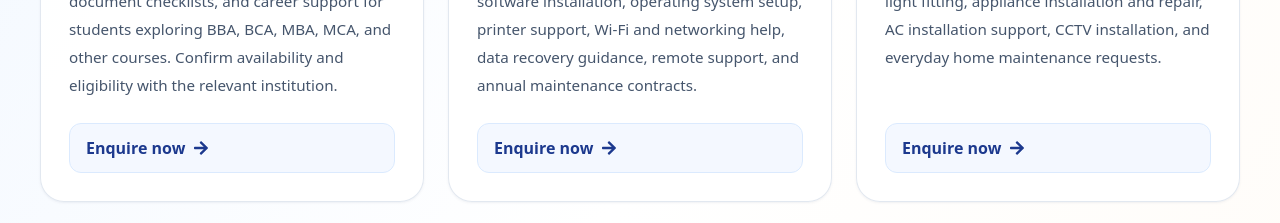
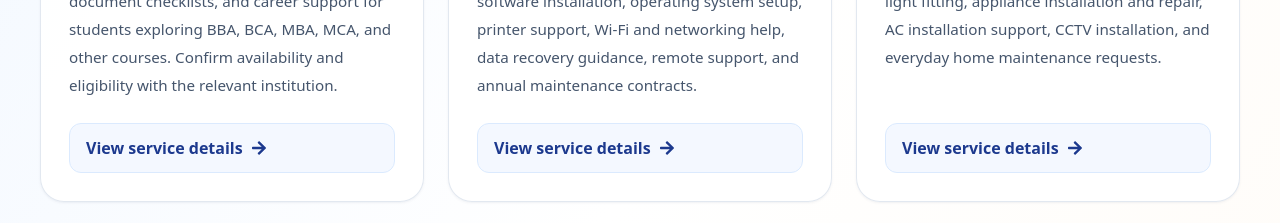
Before and after one commit to eyepek/EYEPEK, a React (Vite) app: page / in a window 1280 px wide. Shown: the part 2520-2743 px from the top of the page. Built offline with nearby package versions, Linux system fonts and the light colour scheme.

Commit message:
Link homepage service cards to dedicated pages

```diff
--- a/src/pages/HomePage.jsx
+++ b/src/pages/HomePage.jsx
@@ -32,6 +32,7 @@ const studentSupport = [
     image: 'https://images.unsplash.com/photo-1523240795612-9a054b0db644?auto=format&fit=crop&w=900&q=80',
     imageAlt: 'Students studying together',
     title: 'Education Services',
+    slug: 'education',
     description: 'Course information, admission guidance, document checklists, and career support for students exploring BBA, BCA, MBA, MCA, and other courses. Confirm availability and eligibility with the relevant institution.',
     color: 'border-blue-700',
     label: 'Courses & admissions',
@@ -41,6 +42,7 @@ const studentSupport = [
     image: 'https://images.unsplash.com/photo-1581092918056-0c4c3acd3789?auto=format&fit=crop&w=900&q=80',
     imageAlt: 'IT technician working with computer equipment',
     title: 'IT Support Services',
+    slug: 'it-support',
     description: 'Computer and laptop troubleshooting, software installation, operating system setup, printer support, Wi-Fi and networking help, data recovery guidance, remote support, and annual maintenance contracts.',
     color: 'border-orange-500',
     label: 'Technology & repairs',
@@ -50,6 +52,7 @@ const studentSupport = [
     image: 'https://images.unsplash.com/photo-1621905251189-08b45d6a269e?auto=format&fit=crop&w=900&q=80',
     imageAlt: 'Electrician working on a home electrical installation',
     title: 'Home Services',
+    slug: 'home-services',
     description: 'Home plumbing, electrician services, fan and light fitting, appliance installation and repair, AC installation support, CCTV installation, and everyday home maintenance requests.',
     color: 'border-red-600',
     label: 'Help around the home',
@@ -59,6 +62,7 @@ const studentSupport = [
     image: 'https://images.unsplash.com/photo-1450101499163-c8848c66ca85?auto=format&fit=crop&w=900&q=80',
     imageAlt: 'Business documents arranged on a desk',
     title: 'Business & Institution Support',
+    slug: 'business-support',
     description: 'Office IT setup, printer and network support, document organisation, project report assistance, and guidance with college affiliation and compliance paperwork. Official approvals remain the authority’s decision.',
     color: 'border-blue-700',
     label: 'Business & college support',
@@ -68,6 +72,7 @@ const studentSupport = [
     image: 'https://images.unsplash.com/photo-1521737711867-e3b97375f902?auto=format&fit=crop&w=900&q=80',
     imageAlt: 'Professionals discussing plans together',
     title: 'Guidance & Support',
+    slug: 'education',
     description: 'Education and career guidance, course selection support, application steps, skill development direction, and help understanding which service is suitable for your needs.',
     color: 'border-orange-500',
     label: 'Practical next steps',
@@ -77,6 +82,7 @@ const studentSupport = [
     image: 'https://images.unsplash.com/photo-1587202372775-e229f172b9d7?auto=format&fit=crop&w=900&q=80',
     imageAlt: 'Computer equipment and technology accessories',
     title: 'CCTV, Printer & Other Services',
+    slug: 'it-support',
     description: 'CCTV and security camera setup, printer installation, server and office equipment support, Wi-Fi setup, routine maintenance, and tailored service requests for homes and small businesses.',
     color: 'border-red-600',
     label: 'More everyday solutions',
@@ -203,8 +209,8 @@ const HomePage = () => (
               <p className='mt-5 text-xs font-extrabold uppercase tracking-[0.14em] text-orange-700'>{item.label}</p>
               <h3 className='mt-2 text-xl font-extrabold leading-snug text-blue-950 transition group-hover:text-blue-700'>{item.title}</h3>
               <p className='mt-3 flex-1 text-[0.95rem] leading-7 text-slate-600'>{item.description}</p>
-              <a href='/contact' className='mt-6 inline-flex items-center gap-2 rounded-xl border border-blue-100 bg-blue-50/70 px-4 py-3 font-bold text-blue-900 transition hover:border-orange-200 hover:bg-orange-50 group-hover:text-orange-700'>
-                Enquire now <FaArrowRight className='transition-transform group-hover:translate-x-1' aria-hidden='true' />
+              <a href={`/services/${item.slug}`} className='mt-6 inline-flex items-center gap-2 rounded-xl border border-blue-100 bg-blue-50/70 px-4 py-3 font-bold text-blue-900 transition hover:border-orange-200 hover:bg-orange-50 group-hover:text-orange-700'>
+                View service details <FaArrowRight className='transition-transform group-hover:translate-x-1' aria-hidden='true' />
               </a>
               </div>
             </article>
```
